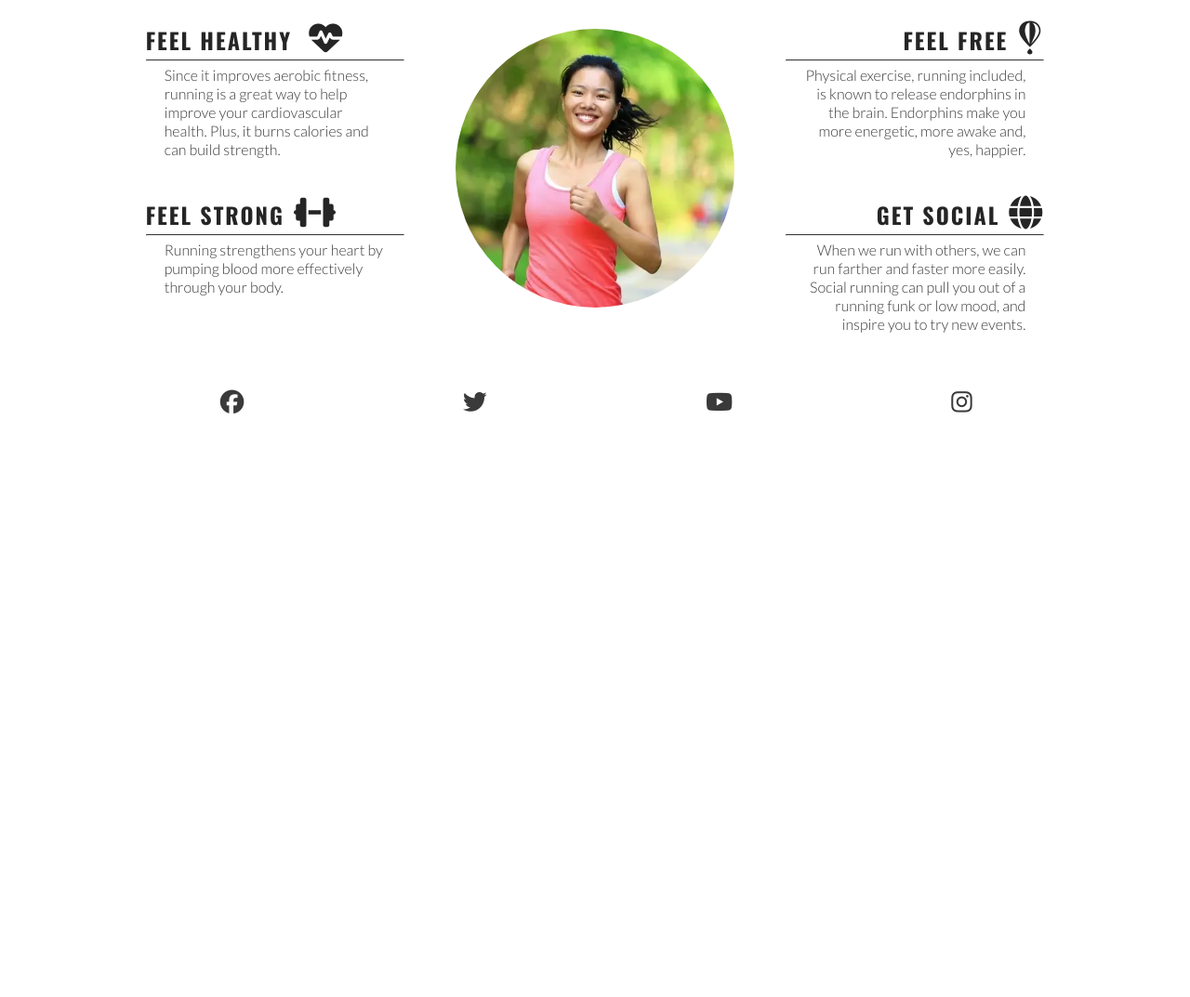
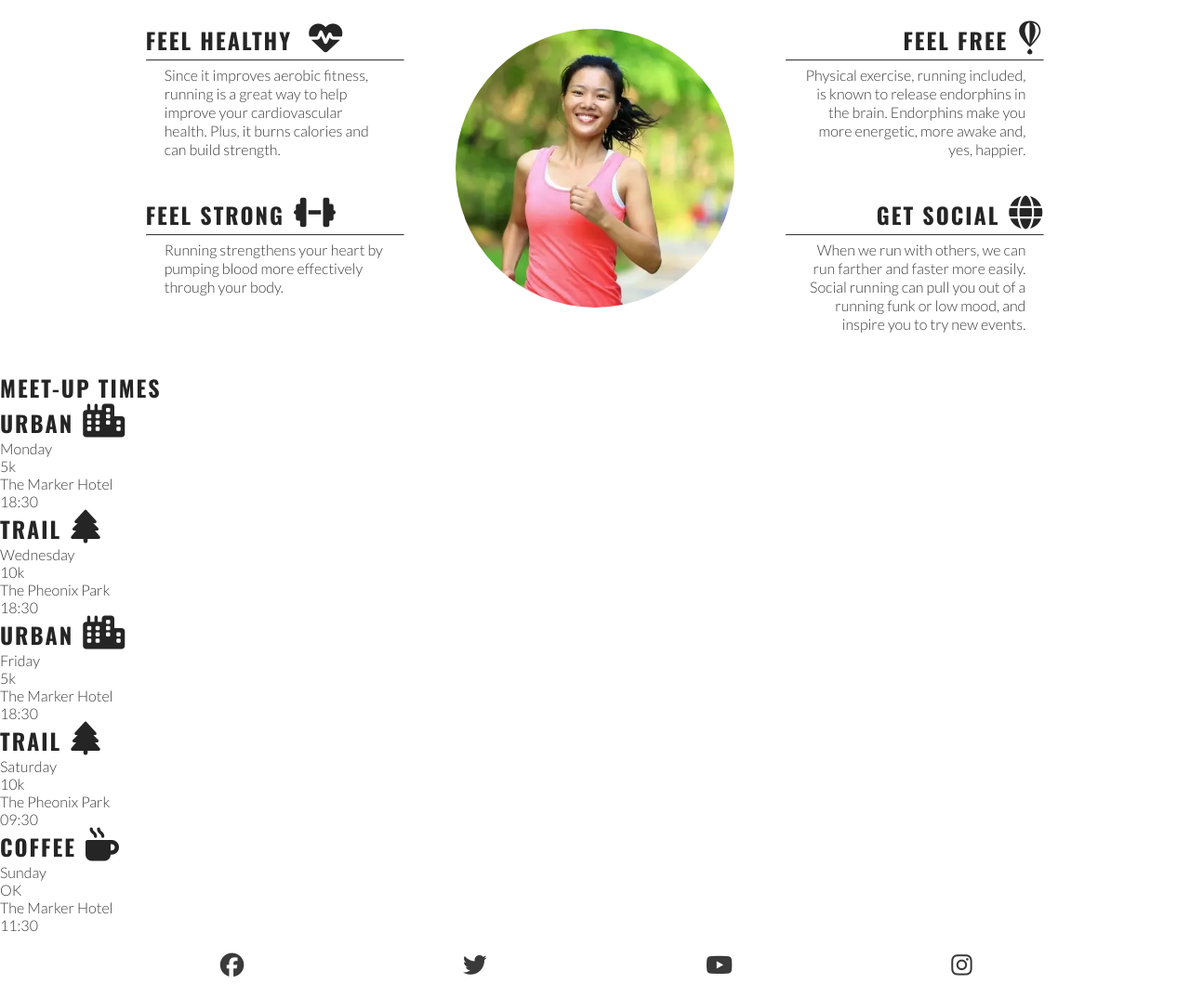
Before and after one commit to cniblock/love_running, a plain HTML site: page index.html in a window 1280 px wide. Shown: the part 782-1855 px from the top of the page at 93% size. Before the commit the page ends 1249 px from the top, so only its background shows below. Drawn offline with nearby package versions, Linux system fonts and the light colour scheme.

Commit message:
add run time content

```diff
--- a/index.html
+++ b/index.html
@@ -109,6 +109,46 @@
           </div>
         </div>
       </section>
+      <section id="meetups">
+        <h2>Meet-Up  Times</h2>
+        <div id="times">
+            <div>
+                <h3>URBAN<i class="fa-solid fa-city"></i></h3>
+                <p>Monday</p>
+                <p>5k</p>
+                <p>The Marker Hotel</p>
+                <p>18:30</p>
+            </div>
+            <div>
+                <h3>TRAIL<i class="fa-solid fa-tree"></i></h3>
+                <p>Wednesday</p>
+                <p>10k</p>
+                <p>The Pheonix Park</p>
+                <p>18:30</p>
+            </div>
+            <div>
+                <h3>URBAN<i class="fa-solid fa-city"></i></h3>
+                <p>Friday</p>
+                <p>5k</p>
+                <p>The Marker Hotel</p>
+                <p>18:30</p>
+            </div>
+            <div>
+                <h3>TRAIL<i class="fa-solid fa-tree"></i></h3>
+                <p>Saturday</p>
+                <p>10k</p>
+                <p>The Pheonix Park</p>
+                <p>09:30</p>
+            </div>
+            <div>
+                <h3>COFFEE<i class="fa-solid fa-mug-hot"></i></h3>
+                <p>Sunday</p>
+                <p>OK</p>
+                <p>The Marker Hotel</p>
+                <p>11:30</p>
+            </div>
+        </div>
+      </section>
     </main>
     <!-- Footer -->
     <footer>
```
